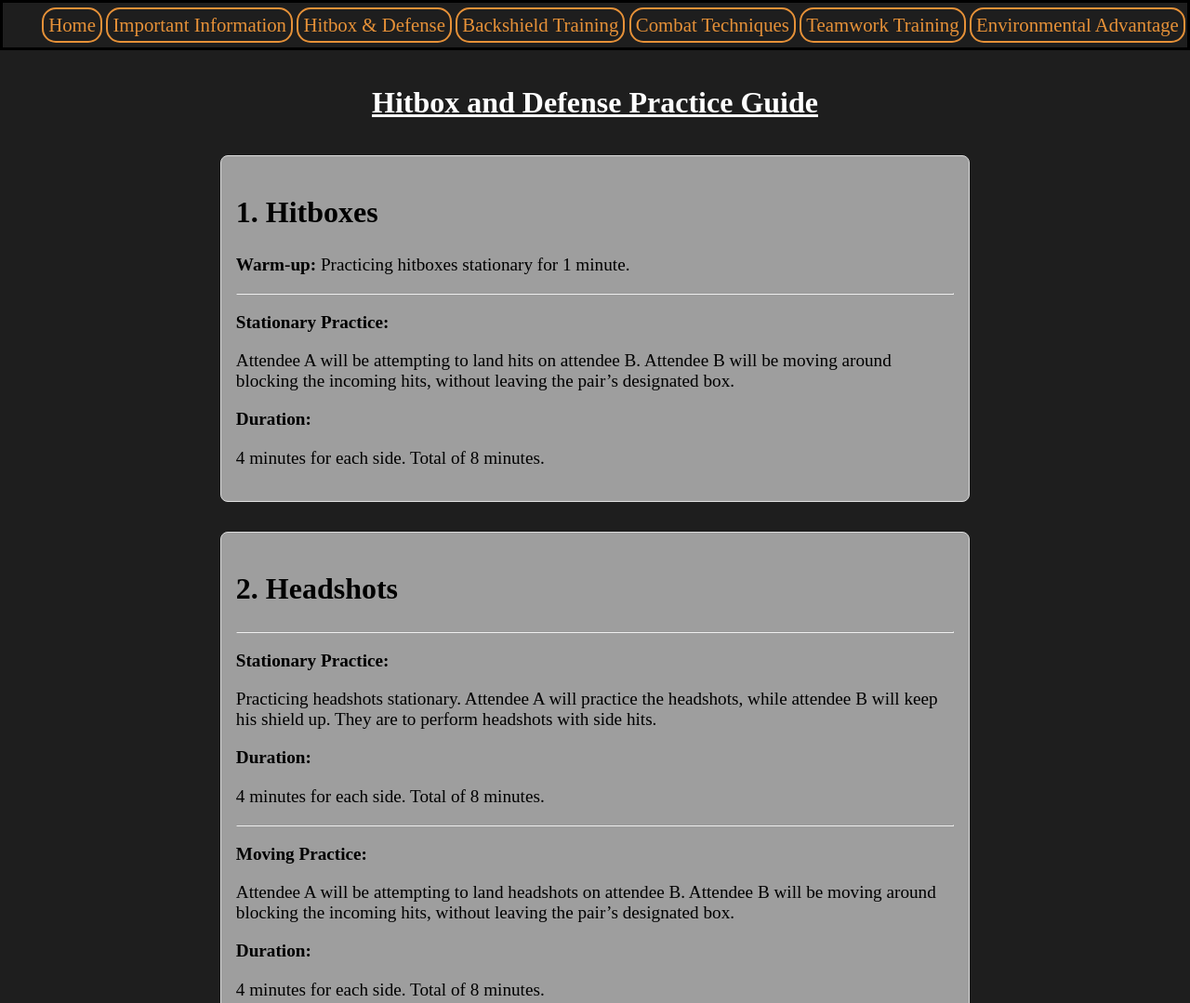
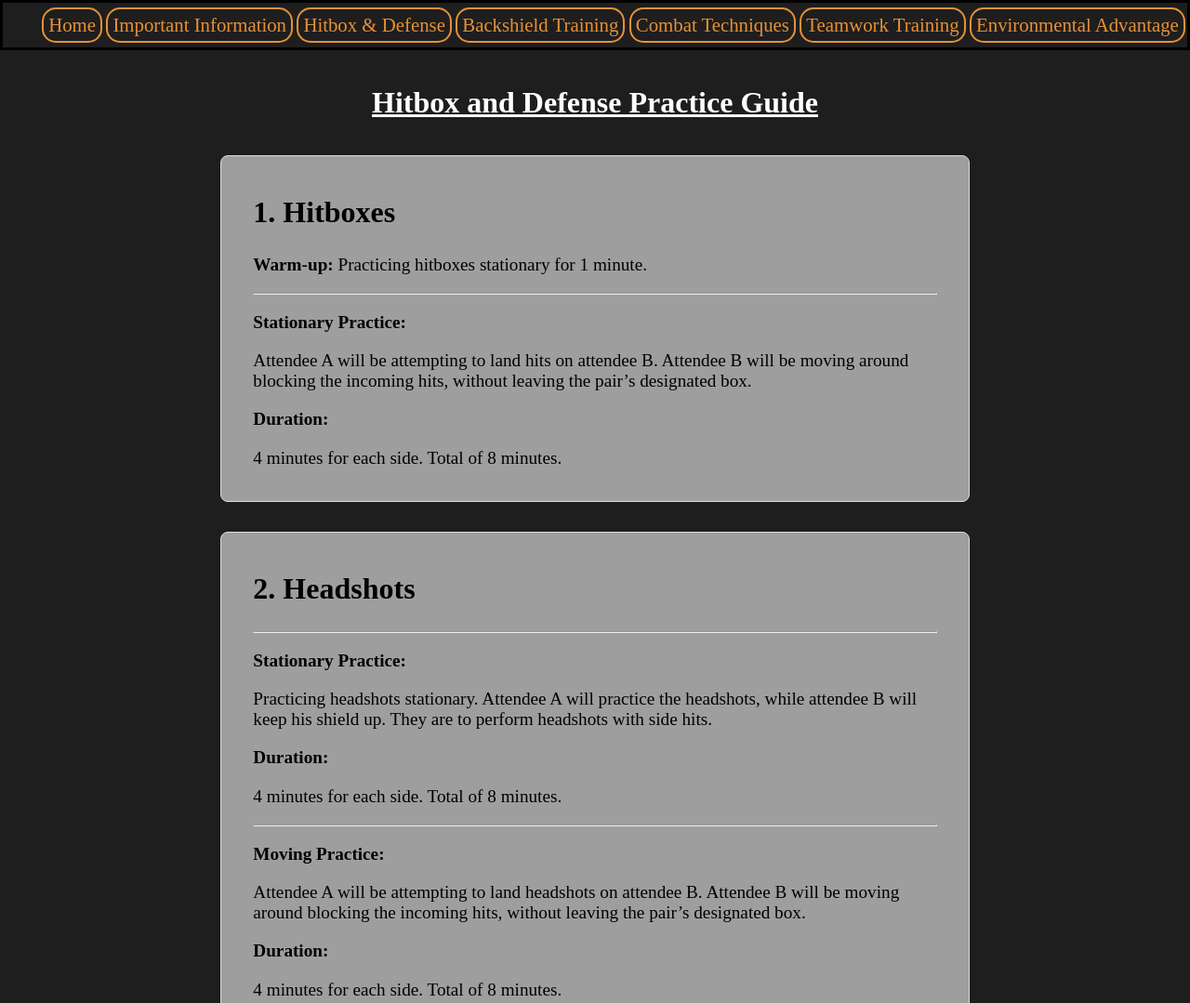
Before and after one commit to Lakimgits/PUPractice, a plain HTML site: page H&D.html in a window 1280 px wide. Shown: the top 1079 px of the page at 93% size. Drawn offline with Linux system fonts and the light colour scheme.

Commit message:
Update H&D_styles.CSS

```diff
--- a/CSS/H&D_styles.CSS
+++ b/CSS/H&D_styles.CSS
@@ -61,6 +61,8 @@ section{
     margin-left: 15%;
     margin-right: 15%;
     width: 70%;
+    padding-left: 3%;
+    padding-right: 3%;
 }
 
 .guide_box p,h3{
```
